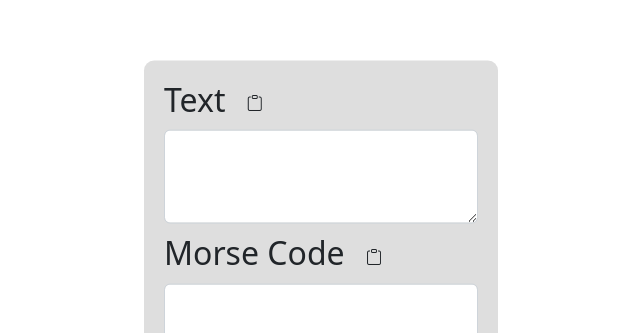
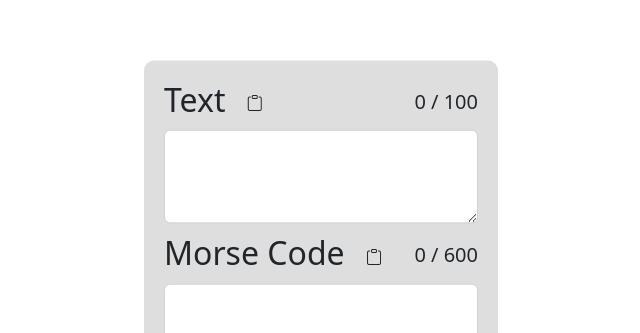
Before and after one commit to DuckOfTheBooBoo/node-python-morse-translator, a website: page templates/index.html in a window 1280 px wide. Shown: the part 129-462 px from the top of the page, without its empty margins (319-959 px from the left). Drawn offline with nearby package versions, Linux system fonts and the light colour scheme.

Commit message:
Added counter for text and morse (html css only)

```diff
--- a/styles/style.css
+++ b/styles/style.css
@@ -14,6 +14,17 @@
     transform: translate(-50%, -50%);
 
     border-radius: 10px;
+}
+
+.text-top-heading, .morse-top-heading {
+    display: flex;
+    justify-content: space-between;
+    align-items: center;
+}
+
+.left-column, .right-column {
+    display: flex;
+    align-items: center;
 }
 
 .container textarea {
@@ -71,6 +82,6 @@
     font-size: 20px;
 }
 
-.top-part h2 {
+.morse-top-heading {
     margin-top: 10px;
 }
--- a/templates/index.html
+++ b/templates/index.html
@@ -13,13 +13,17 @@
     <div class="container">
         <div class="text-container">
             <div class="text-top-heading">
+                <div class="left-column">
                     <h2>
                         Text
                         <button class="btn copy" id="btn-copy-text"><span class="bi bi-clipboard"></span></button>
                     </h2>
+                </div>
 
+                <div class="right-column">
                     <div class="text-counter">
-
+                        <h5 id="text-count">0 / 100</h5>
+                    </div>
                 </div>
             </div>
             <div class="form-outline">
@@ -28,11 +32,18 @@
         </div>
 
         <div class="morse-container">
-            <div class="top-part">
+            <div class="morse-top-heading">
+                <div class="left-column">
                     <h2>
                         Morse Code
                         <button class="btn copy" id="btn-copy-morse"><span class="bi bi-clipboard"></span></button>
                     </h2>
+                </div>
+                <div class="right-column">
+                    <div class="morse-counter">
+                        <h5 id="morse-count">0 / 600</h5>
+                    </div>
+                </div>
             </div>
 
             <div class="form-outline">
```
Lines whose indentation alone changed are shown as unchanged.
